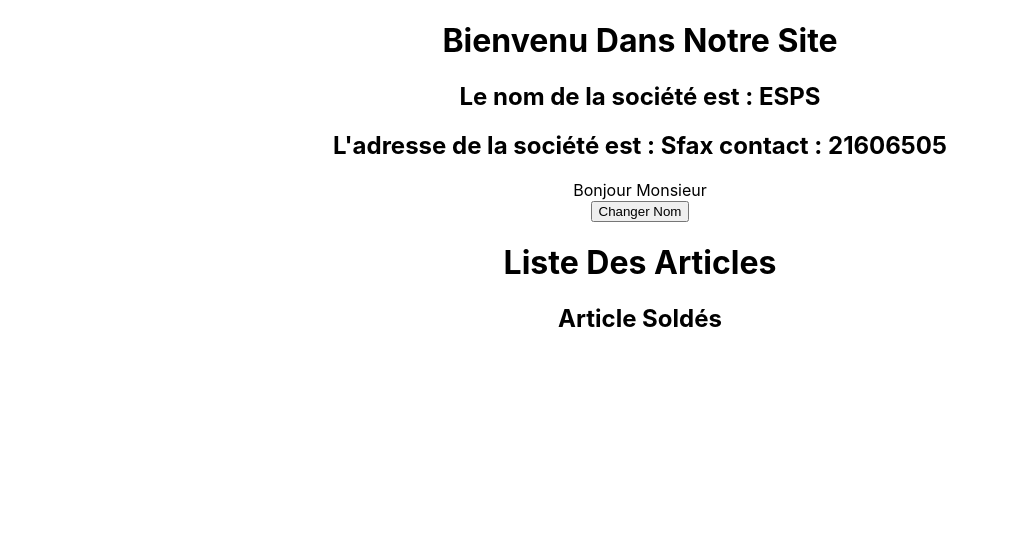
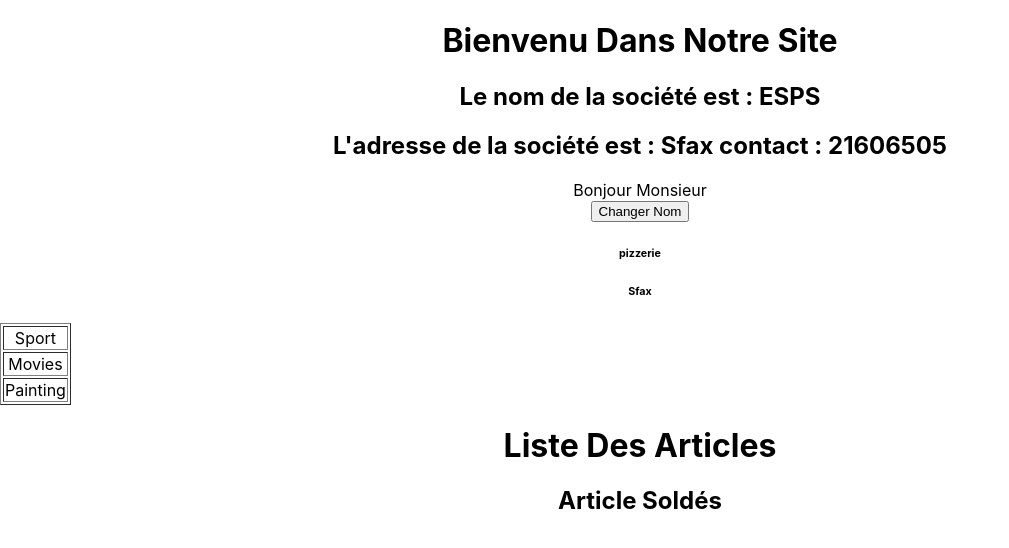
Before and after one commit to Moez-Zouari/react-esps-firstapp, a React (Create React App) app: page / in a window 1280 px wide. Shown: the top 548 px of the page, without its empty margins (0-1009 px from the left). Built offline with nearby package versions, Linux system fonts and the light colour scheme.

Commit message:
Adding State Into Article Class

```diff
--- a/src/Article.jsx
+++ b/src/Article.jsx
@@ -1,12 +1,29 @@
 import React, { Component } from "react";
 
 class Article extends Component {
+    constructor() {
+        super()
+        this.state = {
+            adresse: "Sfax",
+            nom: "pizzerie",
+            hobbies: ["Sport", "Movies", "Painting"]
+        }
+
+    }
 
     render() {
         return (
             <div>
+                <h6>{this.state.nom}</h6>
+                <h6>{this.state.adresse}</h6>
+                <table border={1}>
+                    {this.state.hobbies.map((art, index) =>
+                        <tr key={index}><td>{art}</td></tr>
+                    )}
+                </table>
                 <h1>Liste Des Articles</h1>
                 <h2>Article Soldés</h2>
+
             </div>
         )
     }
```
